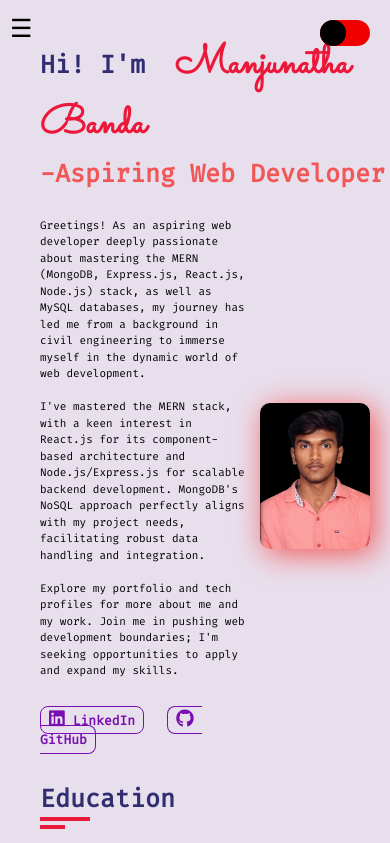
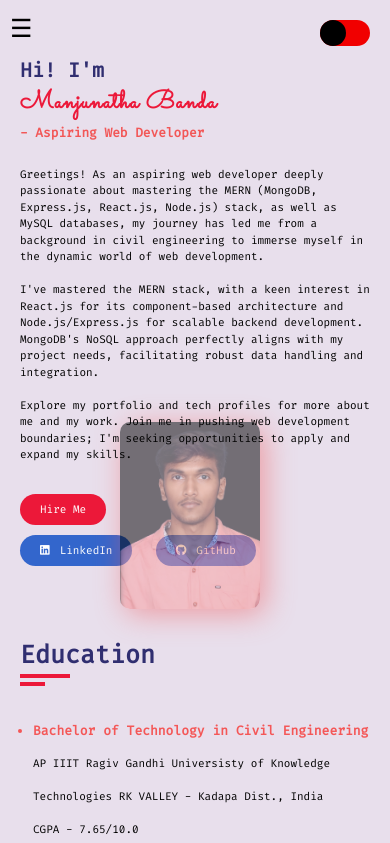
Before and after one commit to Banda-Manjunatha/Personal-Portfolio, a plain HTML site: page index.html in a window 390 px wide. Shown: the top 843 px of the page. Drawn offline with Linux system fonts and the light colour scheme.

Commit message:
initial change

```diff
--- a/colors.css
+++ b/colors.css
@@ -145,6 +145,9 @@
   footer{
     font-size: 12px;
   }
+  .btn{
+    font-size: 13px;
+  }
 }
 @media (max-width:500px) {
   .home-info p{
@@ -176,6 +179,9 @@
   .skill-cert h2{
     font-size: 19px;
   }
+  .section{
+    padding: 20px;
+  }
   .project-1 p, .project-2 p{
     font-size: 11px;
   }
@@ -188,14 +194,14 @@
   }
   .skill-container{
     display: grid;
-    grid-template-columns: 1fr 1fr 1fr 1fr;
+    grid-template-columns: 1fr 1fr 1fr ;
+    justify-content: center;
+    align-items: center;
+    padding-left: 1rem;
   }
   .skill-cert ul li{
     font-size: 11px;
     word-wrap: break-word;
-  }
-  .home .home-img img {
-    width: 110px;
   }
   .social-link{
     width: 100px;
@@ -203,8 +209,16 @@
   .home-info p{
     font-size: 11px;
   }
-  .home-info a{
-    font-size: 13px;
+  .home-info {
+    position: relative;
+    z-index: 10;
+  }
+  .home .home-img img {
+    width: 140px;
+    position: absolute;
+    top: 50%;
+    z-index: 1;
+    opacity: .5;
   }
   footer{
     font-size: 12px;
@@ -213,4 +227,31 @@
     height: 15px;
     width: 30px;
   }
+  .social-link{
+    width: 100%;
+  }
+  .row-1{
+    display: flex;
+    flex-direction: column;
+  }
+  h3.my-profession{
+    font-size: .8rem;
+  }
+  h3.hello{
+    font-size: 20px;
+    padding: 0;
+    margin: 0;
+    max-width: 100%;
+  }
+  h3.hello span{
+    font-size: 25px;
+    letter-spacing: 1px;
+    display: block;
+    padding: 0;
+    margin: 0;
+  }
+  .btn{
+    font-size: 11px;
+    padding: 8px 20px;
+  }
 }
--- a/dark-mode.css
+++ b/dark-mode.css
@@ -78,6 +78,7 @@ body {
 
   /* Adjust space between thumb and track */
   ::-webkit-scrollbar-thumb {
-    margin: 20px; /* Adjust the margin to add space between thumb and track */
+    margin: 20px;
+     /* Adjust the margin to add space between thumb and track */
   }
 }
--- a/index.html
+++ b/index.html
@@ -63,7 +63,7 @@
               Hi! I'm <span> Manjunatha Banda</span>
             </h3>
             <h3 class="my-profession">
-              -Aspiring Web Developer
+              - Aspiring Web Developer
             </h3>
             <div class="row-1">
               <div class="menu-icon"><i class="fa-solid fa-bars "></i></div>
@@ -72,15 +72,17 @@
                   Greetings! As an aspiring web developer deeply passionate about mastering the MERN (MongoDB, Express.js, React.js, Node.js) stack, as well as MySQL databases, my journey has led me from a background in civil engineering to immerse myself in the dynamic world of web development. <br><br>
                   I've mastered the MERN stack, with a keen interest in React.js for its component-based architecture and Node.js/Express.js for scalable backend development. MongoDB's NoSQL approach perfectly aligns with my project needs, facilitating robust data handling and integration. <br><br>
                   Explore my portfolio and tech profiles for more about me and my work. Join me in pushing web development boundaries; I'm seeking opportunities to apply and expand my skills.</p>
-                <a href="https://www.linkedin.com/in/banda-manjunatha/" target="_blank" class="social-link"><i class="fa-brands fa-linkedin "></i>LinkedIn</a>
-                <a href="https://github.com/Banda-Manjunatha"
-                class="social-link" target="_blank"><i class="fa-brands fa-github"></i>GitHub</a>
-                <button><a href="#contact" class="btn hire-me">Hire Me</a></button>
+
+                  <a href="#contact" style="text-decoration:none"><button  class="btn hire-me" >Hire Me</button></a>
               </div>
               <div class="home-img">
                 <img src="images/my-image.jpg" alt="Photo" />
               </div>
+
             </div>
+            <a href="https://www.linkedin.com/in/banda-manjunatha/" target="_blank" class="social-link"><button class="btn social-btn"><i class="fa-brands fa-linkedin "></i>LinkedIn</button></a>
+            <a href="https://github.com/Banda-Manjunatha"
+            class="social-link" target="_blank"><button class="btn social-btn"><i class="fa-brands fa-github"></i>GitHub</button></a>
           </div>
         </div>
         <!-- End of Home Section -->
--- a/styles.css
+++ b/styles.css
@@ -57,9 +57,7 @@ body {
   z-index: 10;
   display: flex;
   flex-direction: column;
-  align-items: center;
   justify-content: space-evenly;
-  gap: 5%;
 }
 .main-content {
   width: 100%; /* Set the width to 78% */
@@ -173,7 +171,7 @@ body {
   cursor: pointer;
 }
 .aside .nav li button:focus {
-  transform: scale(1.2);
+  transform: scale(1.17);
 }
 /* Home Section Starts */
 .home .home-img {
@@ -245,42 +243,36 @@ h3.my-profession span {
   color: rgb(121, 15, 179);
   font-size: large;
 }
-.home-info a {
-  font-size: medium;
-  color: rgb(121, 15, 179);
-  font-weight: bold;
+.home-info button{
+  margin-bottom: 3%;
+  background-color: var(--skin-color);
+  color: white;
+}
+.btn{
+  font-size: 15px;
+  padding: 10px 30px;
+  border-radius: 50px;
+  outline: none;
+  border: none;
+  transition: all 0.3s ease;
   margin-right: 1rem;
-  padding: 0.3rem 0.5rem;
-  border: 1px solid;
-  border-radius: 0.5rem;
+  color: white;
 }
-.home-info a:hover {
-  cursor: pointer;
-  box-shadow: 3px 3px 5px rgb(121, 15, 179, 0.7);
+.btn i{
+  margin-right: 10px;
+}
+.btn:hover{
+  transform: scale(1.12);
 }
 .menu-icon {
   font-size: large;
   display: none;
 }
-.btn {
-  display: none;
-  font-size: 15px;
-  font-weight: 500;
-  padding: 10px 30px;
-  background: var(--skin-color);
-  color: white;
-  white-space: nowrap;
-  border-radius: 30px;
-  outline: none;
+
+.social-btn{
+  background: #3366cc;
 }
-.home-info button {
-  border: none;
-  background-color: transparent;
-  transition: all 0.3s ease;
-}
-.home-info button:hover {
-  transform: scale(1.1);
-}
+
 
 /*About section*/
 
```
